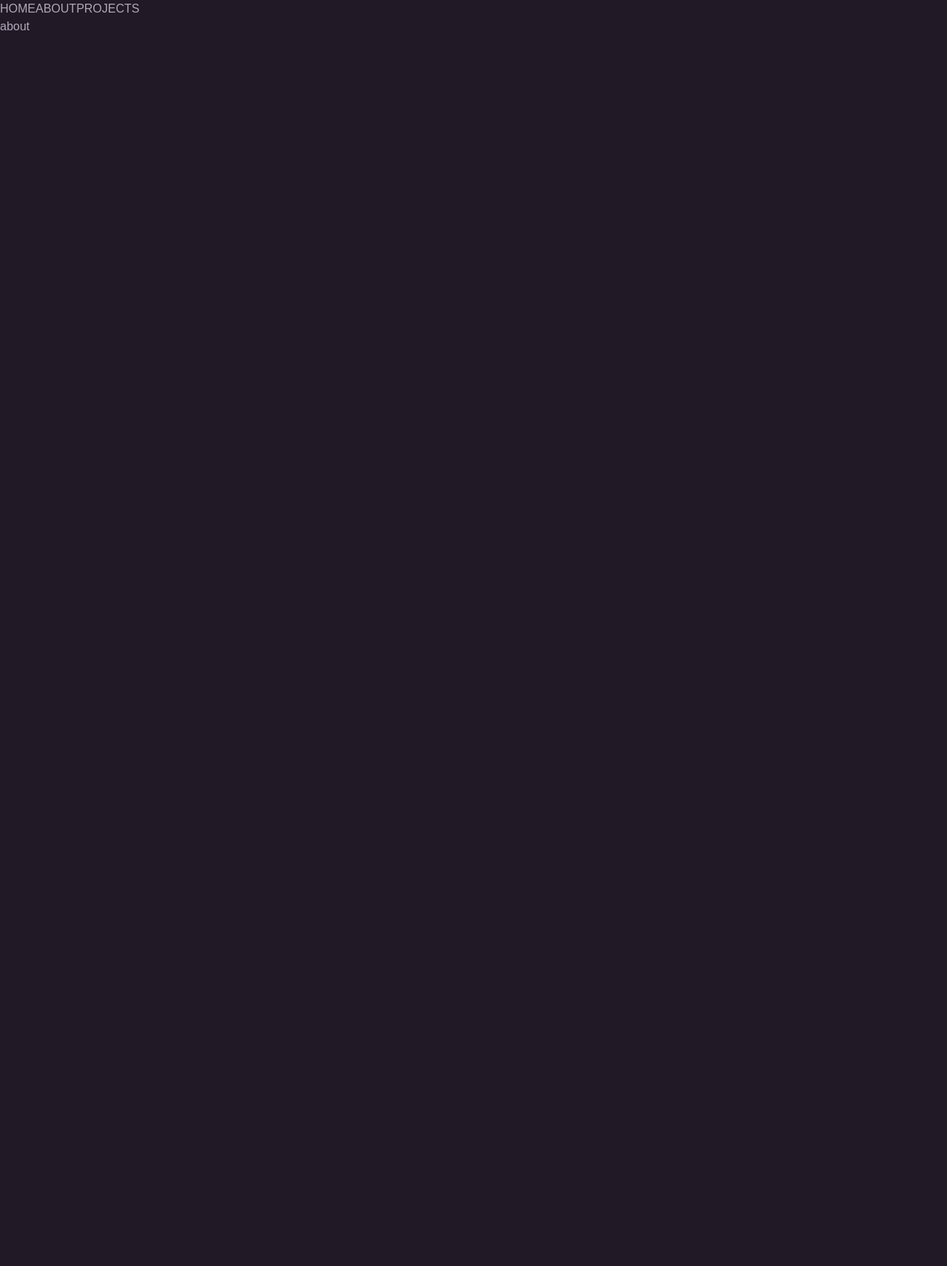
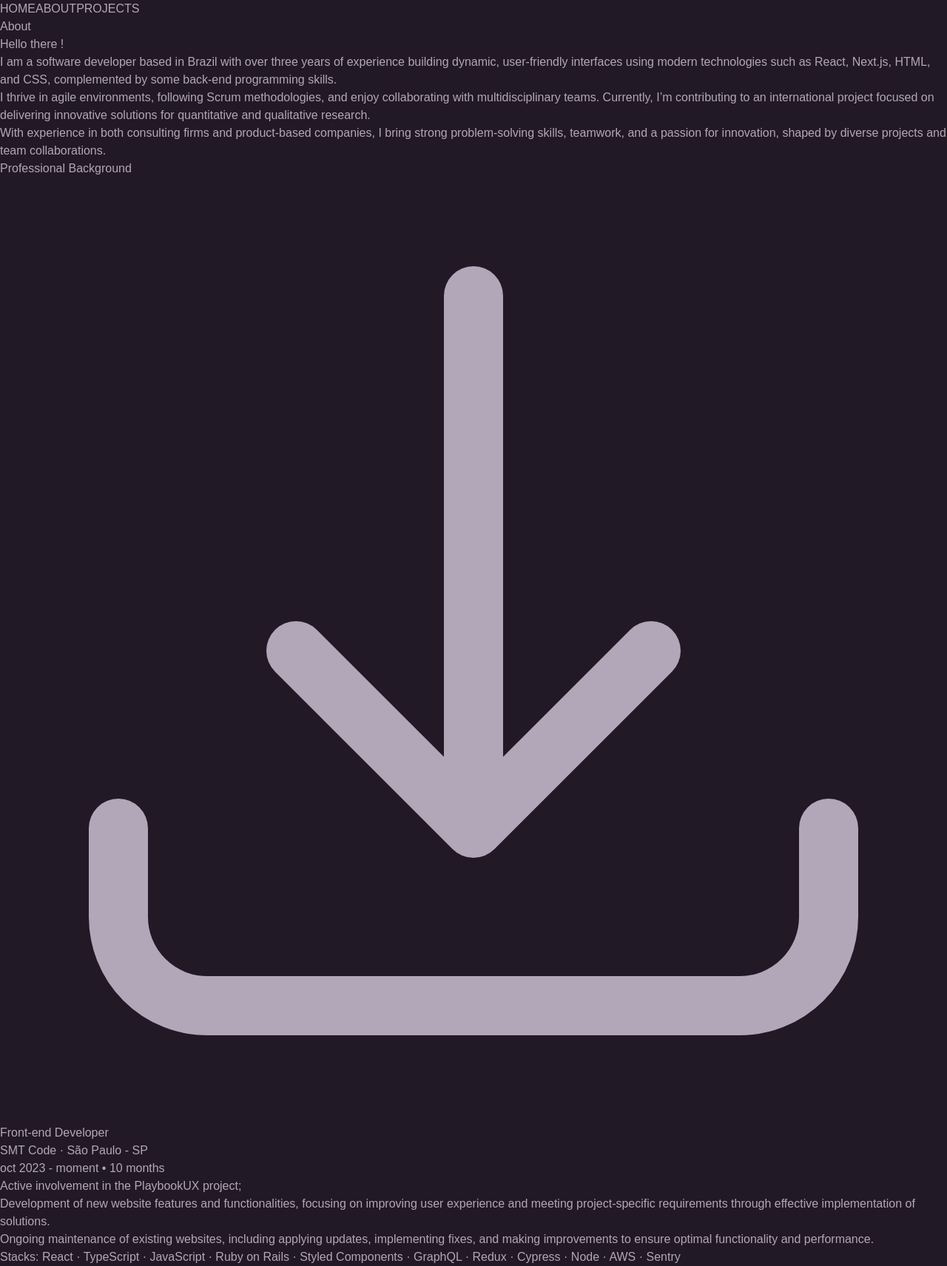
Before and after one commit to bzenky/bzenky.dev, a Next.js app: page /about in a window 1280 px wide. Shown: the whole page at 74% size. Before the commit the page ends 800 px from the top, so only its background shows below. Built offline with nearby package versions, Linux system fonts and the light colour scheme.

Commit message:
feat: initial about

```diff
--- /dev/null
+++ b/src/app/_helpers/date-calc.ts
@@ -0,0 +1,36 @@
+import { differenceInMonths, differenceInYears } from "date-fns"
+
+function dateDifferenceString(yearDifference: number, monthDifference: number) {
+  let dateDifference = ''
+
+  if (yearDifference > 0) dateDifference += `${yearDifference} ${yearDifference > 1 ? 'years' : 'year'} `
+  if (monthDifference > 0) dateDifference += `${monthDifference} ${monthDifference > 1 ? 'months' : 'month'}`
+
+  return dateDifference
+}
+
+export function dateDifferenceStartEndJob(startDate: string | Date, endDate: string | Date) {
+  let start = startDate
+  let end = endDate
+  const moment = 'moment'
+
+  if (typeof startDate === 'string') {
+    start = new Date(start)
+  }
+
+  if (typeof endDate === 'string' && endDate !== moment) {
+    end = new Date(end)
+  }
+
+  if (endDate === moment) {
+    const yearDifference = differenceInYears(new Date(), start)
+    const monthDifference = differenceInMonths(new Date(), start) - (yearDifference * 12)
+
+    return dateDifferenceString(yearDifference, monthDifference)
+  }
+
+  const yearDifference = differenceInYears(end, start)
+  const monthDifference = differenceInMonths(end, start) - (yearDifference * 12)
+
+  return dateDifferenceString(yearDifference, monthDifference)
+}
--- a/src/app/about/page.tsx
+++ b/src/app/about/page.tsx
@@ -1,10 +1,98 @@
 import { Header } from "../_components/header";
+import { dateDifferenceStartEndJob } from "../_helpers/date-calc";
 
 export default function About() {
   return (
-    <div className="grid grid-rows-[20px_1fr_20px] items-center justify-items-center min-h-screen p-4 pb-10 gap-16 sm:p-10 font-[family-name:var(--font-geist-sans)]">
-      <Header />
-      <h1>about</h1>
+    <div>
+      <div className="flex flex-col items-center justify-items-center sm:p-6 font-[family-name:var(--font-geist-sans)]">
+        <Header />
+      </div>
+
+      <div className="leading-8">
+        <h1 className="text-4xl text-violet-500 font-bold mt-4">About</h1>
+        <h2 className="text-2xl font-bold mt-6 mb-4 text-slate-300">Hello there !</h2>
+        <div className="flex flex-col gap-2">
+          <p>
+            I am a software developer based in Brazil with over three years of experience building dynamic,
+            user-friendly interfaces using modern technologies such as React, Next.js, HTML, and CSS,
+            complemented by some back-end programming skills.
+          </p>
+          <p>
+            I thrive in agile environments, following Scrum methodologies, and enjoy collaborating with
+            multidisciplinary teams. Currently, I’m contributing to an international project focused
+            on delivering innovative solutions for quantitative and qualitative research.
+          </p>
+          <p>
+            With experience in both consulting firms and product-based companies,
+            I bring strong problem-solving skills, teamwork, and a passion for innovation,
+            shaped by diverse projects and team collaborations.
+          </p>
+        </div>
+      </div>
+
+      <div className="flex justify-between items-center mt-8">
+        <h2 className="text-violet-500 font-bold text-xl">Professional Background</h2>
+
+        <a
+          href="/bzenky.pdf"
+          target="_blank"
+          download="Resume - Bruno Zenky G Asano"
+          title="Download Resume"
+          className="w-42 h-42 flex items-center justify-center bg-violet-500 text-white rounded-md shadow-md hover:bg-violet-600 active:bg-violet-700 p-2"
+        >
+          <svg xmlns="http://www.w3.org/2000/svg" fill="none" viewBox="0 0 24 24" strokeWidth={1.5} stroke="currentColor" className="size-6">
+            <path strokeLinecap="round" strokeLinejoin="round" d="M3 16.5v2.25A2.25 2.25 0 0 0 5.25 21h13.5A2.25 2.25 0 0 0 21 18.75V16.5M16.5 12 12 16.5m0 0L7.5 12m4.5 4.5V3" />
+          </svg>
+        </a>
+      </div>
+
+      <div className="leading-8">
+        <h3 className="text-sky-50 font-bold mt-6 text-lg">Front-end Developer</h3>
+        <div>
+          <a
+            href="https://www.smtcode.com/"
+            target="_blank"
+            rel="noreferrer"
+            className="text-sky-50 underline underline-offset-4 hover:text-sky-300 transition-colors"
+          >
+            SMT Code
+          </a>
+          <span> · São Paulo - SP</span>
+        </div>
+        <span>
+          oct 2023 - moment •{" "}
+          {dateDifferenceStartEndJob("2023, 10, 02", "moment")}
+        </span>
+        <ul className="list-disc">
+          <li>
+            Active involvement in the{" "}
+            <a
+              href="https://www.playbookux.com/"
+              target="_blank"
+              rel="noreferrer"
+              className="text-sky-50 underline underline-offset-4 hover:text-sky-300 transition-colors"
+            >
+              PlaybookUX
+            </a>{" "}
+            project;
+          </li>
+          <li>
+            Development of new website features and functionalities,
+            focusing on improving user experience and meeting
+            project-specific requirements through effective implementation
+            of solutions.
+          </li>
+          <li>
+            Ongoing maintenance of existing websites, including applying
+            updates, implementing fixes, and making improvements to ensure
+            optimal functionality and performance.
+          </li>
+        </ul>
+        <span>
+          Stacks: React · TypeScript · JavaScript · Ruby on Rails · Styled
+          Components · GraphQL · Redux · Cypress · Node · AWS · Sentry
+        </span>
+      </div>
     </div>
   );
 }
--- a/src/app/layout.tsx
+++ b/src/app/layout.tsx
@@ -25,7 +25,7 @@ export default function RootLayout({
   return (
     <html lang="en">
       <body
-        className={`${geistSans.variable} ${geistMono.variable} antialiased m-auto max-w-4xl`}
+        className={`${geistSans.variable} ${geistMono.variable} antialiased m-auto max-w-3xl`}
       >
         {children}
       </body>
--- a/src/app/projects/page.tsx
+++ b/src/app/projects/page.tsx
@@ -2,9 +2,9 @@ import { Header } from "../_components/header";
 
 export default function Projects() {
   return (
-    <div className="grid grid-rows-[20px_1fr_20px] items-center justify-items-center min-h-screen p-4 pb-10 gap-16 sm:p-10 font-[family-name:var(--font-geist-sans)]">
+    <div className="items-center justify-items-center min-h-screen sm:p-6 font-[family-name:var(--font-geist-sans)]">
       <Header />
-      <h1>projects</h1>
+      <h1>wip</h1>
     </div>
   );
 }
```
Also changed, not shown: package.json (+7 -6 lines), 2 other files (tests, documents, lock files or other folders).
